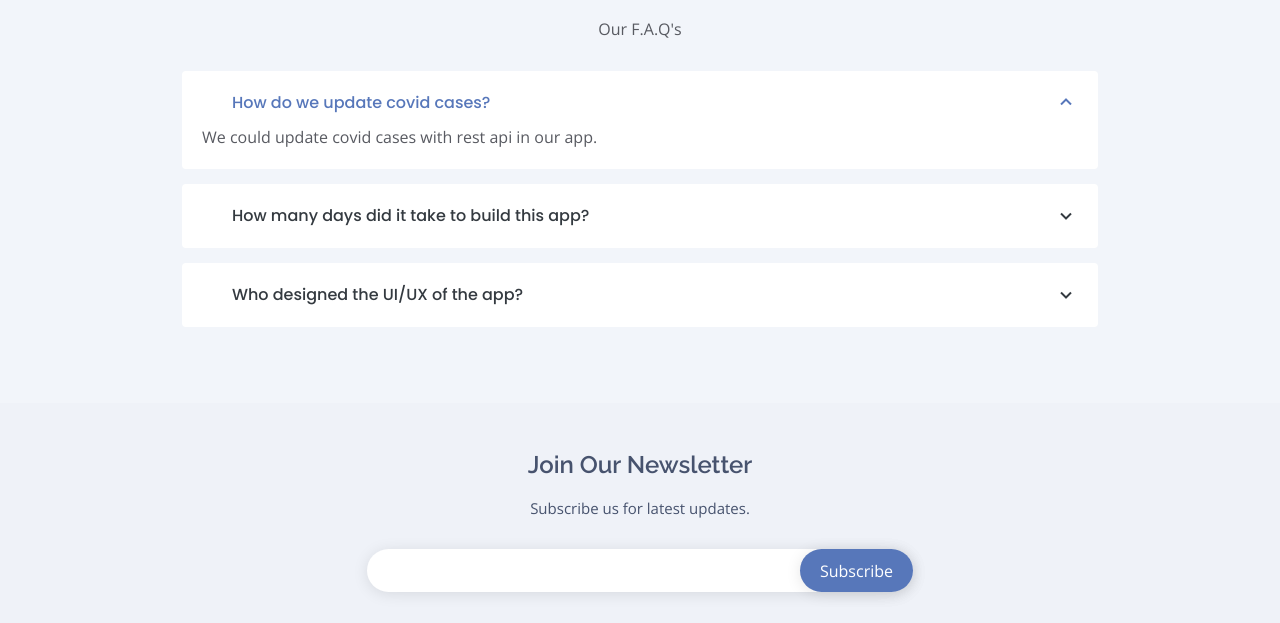
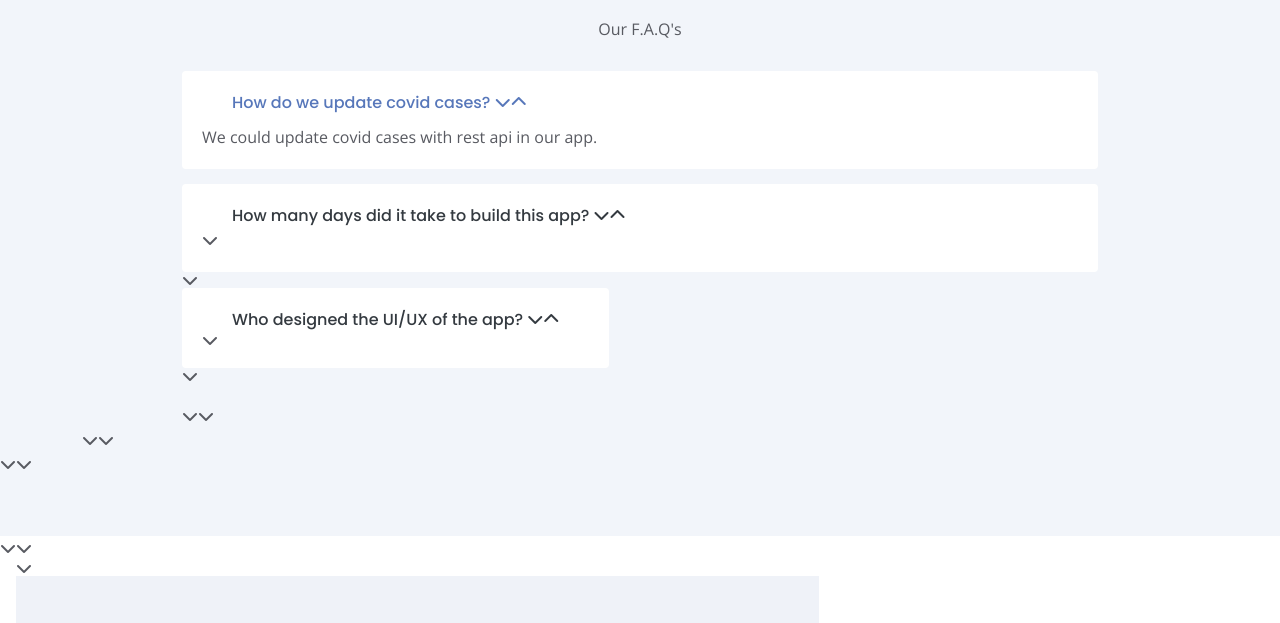
Before and after one commit to NirupamTech/ncovidtracker, a plain HTML site: page app.html in a window 1280 px wide. Shown: the part 2065-2688 px from the top of the page. Drawn offline with nearby package versions, Linux system fonts and the light colour scheme; files whose address does not match are found by name; a web font is replaced by a local one.

Commit message:
Update app.html

```diff
--- a/app.html
+++ b/app.html
@@ -227,7 +227,7 @@
         <div class="accordion-list">
           <ul>
             <li data-aos="fade-up">
-               <a data-bs-toggle="collapse" class="collapse" data-bs-target="#accordion-list-1">How do we update covid cases? <i class="bx bx-chevron-down icon-show"></i><i class="bx bx-chevron-up icon-close"></i></a>
+               <a data-bs-toggle="collapse" class="collapse" data-bs-target="#accordion-list-1">How do we update covid cases? <i class="fas fa-chevron-down"></i><i class="fas fa-chevron-up"></i></a>
               <div id="accordion-list-1" class="collapse show" data-bs-parent=".accordion-list">
                 <p>
                   We could update covid cases with rest api in our app.
@@ -236,7 +236,7 @@
             </li>
 
             <li data-aos="fade-up" data-aos-delay="100">
-              <a data-bs-toggle="collapse" data-bs-target="#accordion-list-2" class="collapsed">How many days did it take to build this app? <i class="bx bx-chevron-down icon-show"></i><i class="bx bx-chevron-up icon-close"></i></a>
+              <a data-bs-toggle="collapse" data-bs-target="#accordion-list-2" class="collapsed">How many days did it take to build this app? <i class="fas fa-chevron-down"><i class="fas fa-chevron-up"></i></a>
               <div id="accordion-list-2" class="collapse" data-bs-parent=".accordion-list">
                 <p>
                  It took around 5 days for us to build this.
@@ -245,7 +245,7 @@
             </li>
 
             <li data-aos="fade-up" data-aos-delay="200">
-              <a data-bs-toggle="collapse" data-bs-target="#accordion-list-3" class="collapsed">Who designed the UI/UX of the app? <i class="bx bx-chevron-down icon-show"></i><i class="bx bx-chevron-up icon-close"></i></a>
+              <a data-bs-toggle="collapse" data-bs-target="#accordion-list-3" class="collapsed">Who designed the UI/UX of the app? <i class="fas fa-chevron-down"><i class="fas fa-chevron-up"></i></a>
               <div id="accordion-list-3" class="collapse" data-bs-parent=".accordion-list">
                 <p>
                   Our concept designer/ui designer, Hruthika Reddy has designed the ui of the app.
```
